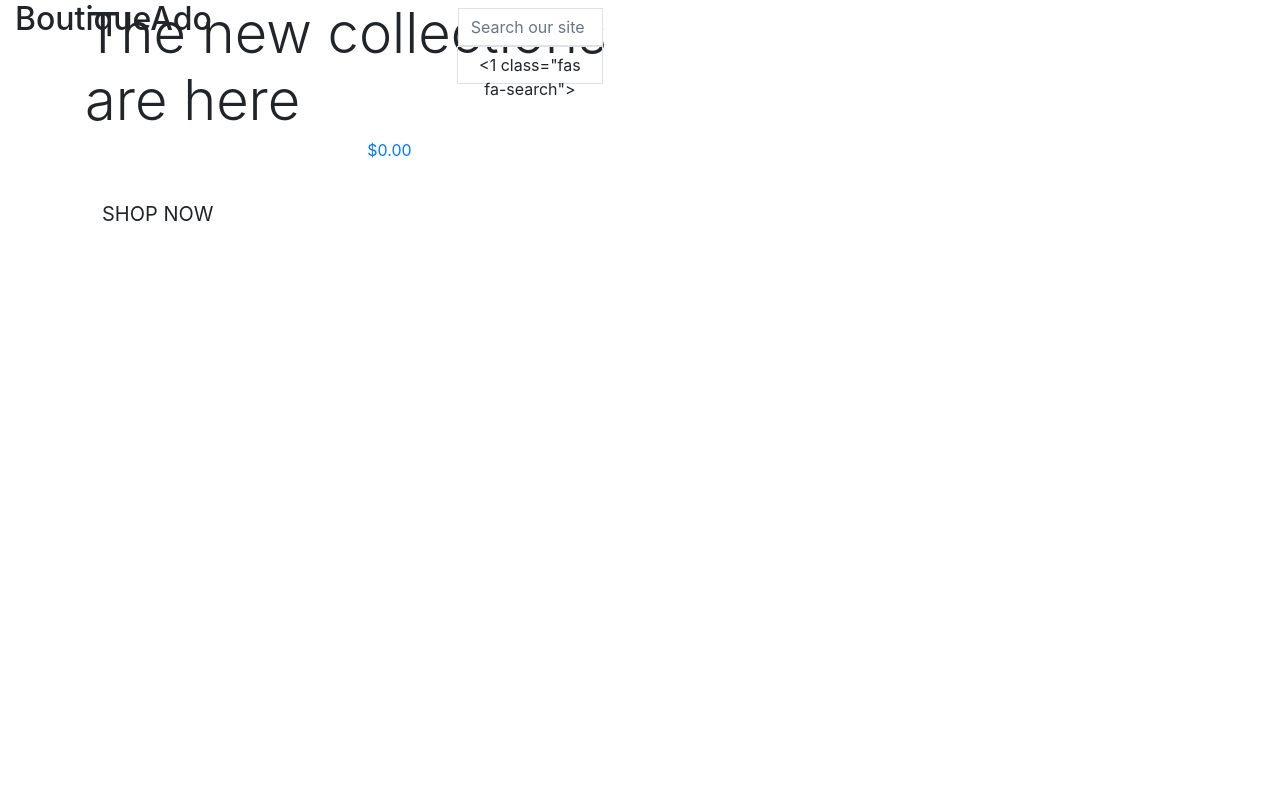
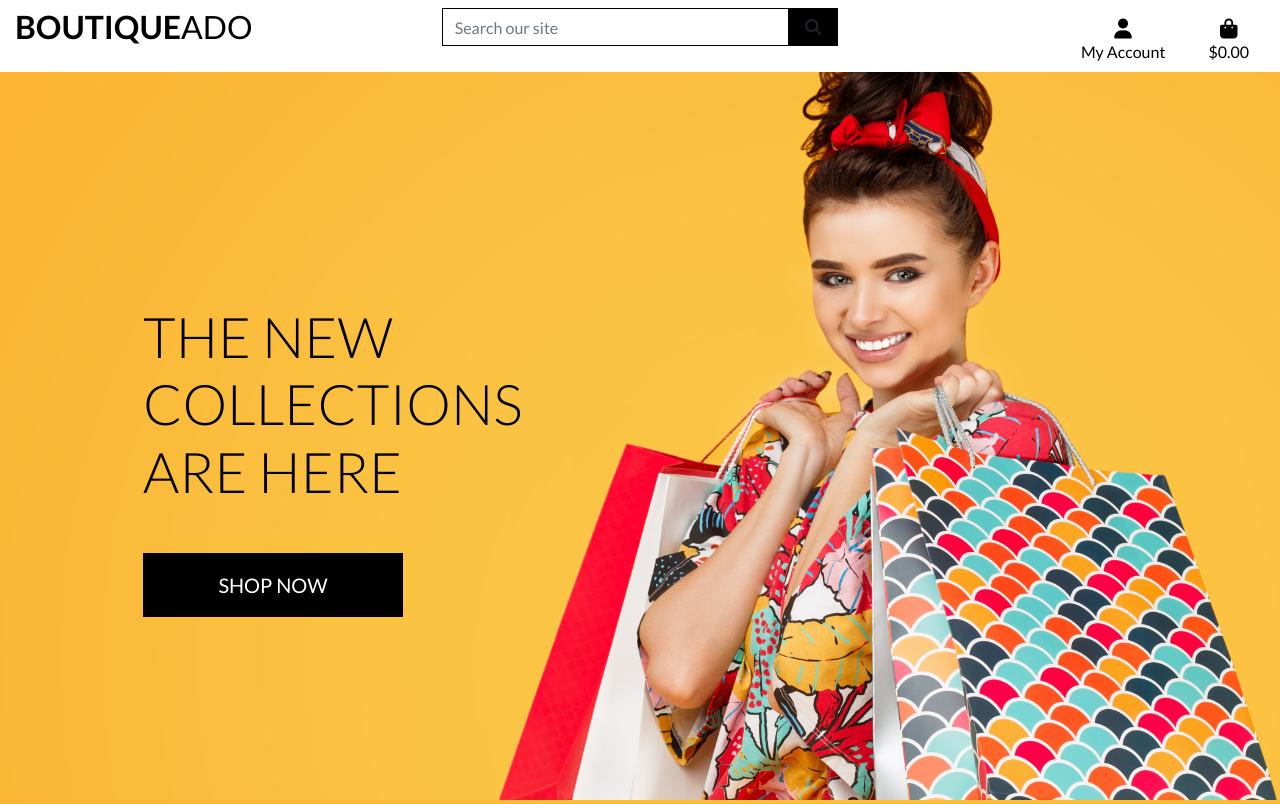
Before and after one commit to louisae452/boutique_ad-_v1, a Django app: page / in a window 1280 px wide. Before the commit the page ends 221 px from the top, so only its background shows below. Run offline with Django 3.2, Linux system fonts and the light colour scheme; some libraries are stand-ins or nearby versions.

Commit message:
Complete homepage header and css

```diff
--- a/boutique_ado/settings.py
+++ b/boutique_ado/settings.py
@@ -161,6 +161,10 @@ USE_TZ = True
 # https://docs.djangoproject.com/en/3.2/howto/static-files/
 
 STATIC_URL = '/static/'
+STATICFILES_DIRS = (os.path.join(BASE_DIR, 'static'),)
+
+MEDIA_URL = '/media/'
+MEDIA_ROOT = os.path.join(BASE_DIR, 'media')
 
 # Default primary key field type
 # https://docs.djangoproject.com/en/3.2/ref/settings/#default-auto-field
--- a/boutique_ado/urls.py
+++ b/boutique_ado/urls.py
@@ -15,9 +15,11 @@ Including another URLconf
 """
 from django.contrib import admin
 from django.urls import path, include
+from django.conf import settings
+from django.conf.urls.static import static
 
 urlpatterns = [
     path('admin/', admin.site.urls),
     path('accounts/', include('allauth.urls')),
     path('', include('home.urls')),
-]
+] + static(settings.MEDIA_URL, document_root=settings.MEDIA_ROOT)
--- /dev/null
+++ b/static/css/base.css
@@ -0,0 +1,72 @@
+html {
+    height:100%;
+}
+body {
+    background: url('/media/homepage_background_cropped.jpg') no-repeat center center fixed;
+    background-size: cover;
+    height: calc(100vh - 160px);
+    color: #555;
+    font-family: 'lato';
+}
+/* from 'Bulma' */
+.icon {
+    align-items: center;
+    display: inline-flex;
+    justify-content: center;
+    height: 1.5rem;
+    width: 1.5rem;
+}
+.logo-font {
+    text-transform: uppercase;
+}
+.main-logo-link {
+    width: fit-content;
+}
+.shop-now-button {
+    background: black;
+    color: white;
+    min-width: 260px;
+}
+.btn-black {
+    background: black;
+    color: whithe;
+}
+.shop-now-button:hover,
+.shop-now-button:active,
+.shop-now-button:focus,
+.btn-black:hover,
+.btn-black:active,
+.btn-black:focus {
+    background: #222;
+    color: white;
+}
+.text-black {
+    color: #000 !important;
+}
+.border-black {
+    border: 1px solid black !important;
+}
+
+/* -------------------------------- Media Queries */
+
+/* Slightly larger container on xl screens */
+@media (min-width: 1200px) {
+  .container {
+    max-width: 80%;
+  }
+}
+
+/* fixed top navbar only on medium and up */
+@media (min-width: 992px) {
+    .fixed-top-desktop-only {
+        position: fixed;
+        top: 0;
+        right: 0;
+        left: 0;
+        z-index: 1030;
+    }
+
+    .header-container {
+        padding-top: 164px;
+    }
+}
--- a/templates/base.html
+++ b/templates/base.html
@@ -14,12 +14,19 @@
 
     {% block corecss %}
         <link rel="stylesheet" href="https://stackpath.bootstrapcdn.com/bootstrap/4.4.1/css/bootstrap.min.css" integrity="sha384-Vkoo8x4CGsO3+Hhxv8T/Q5PaXtkKtu6ug5TOeNV6gBiFeWPGFN9MuhOf23Q9Ifjh" crossorigin="anonymous">
-    {% endblock %}
+        <link rel="preconnect" href="https://fonts.googleapis.com">
+        <link rel="preconnect" href="https://fonts.gstatic.com" crossorigin>
+        <link href="https://fonts.googleapis.com/css2?family=Lato:ital,wght@0,100;0,300;0,400;0,700;0,900;1,100;1,300;1,400;1,700;1,900&display=swap" rel="stylesheet">
+        <link href="{% static 'css/base.css' %}" rel="stylesheet">
+        {% endblock %}
+
+
 
     {% block extra-css %}
     {% endblock %}
 
     {% block corejs %}
+        <script src="https://kit.fontawesome.com/39f1e1f60d.js" crossorigin="anonymous"></script>
         <script src="https://cdn.jsdelivr.net/npm/jquery@3.5.1/dist/jquery.min.js" integrity="sha256-9/aliU8dGd2tb6OSsuzixeV4y/faTqgFtohetphbbj0=" crossorigin="anonymous"></script>
         <script src="https://cdn.jsdelivr.net/npm/popper.js@1.16.0/dist/umd/popper.min.js" integrity="sha384-Q6E9RHvbIyZFJoft+2mJbHaEWldlvI9IOYy5n3zV9zzTtmI3UksdQRVvoxMfooAo" crossorigin="anonymous"></script>
         <script src="https://stackpath.bootstrapcdn.com/bootstrap/4.4.1/js/bootstrap.min.js" integrity="sha384-wfSDF2E50Y2D1uUdj0O3uMBJnjuUD4Ih7YwaYd1iqfktj0Uod8GCExl3Og8ifwB6" crossorigin="anonymous"></script>
@@ -32,11 +39,11 @@
   </head>
   <body>
     <header class="container-fluid fixed-top">
-        <div class="row">
+        <div id="topnav" class="row bg-white pt-lg-2 none d-lg-flex">
             <div class="col-12 col-lg-4 py-1 py-lg-0 text-center text-lg-left">
-                <h2 class="fogo-font text-black my-0"><stron>Boutique</strong>Ado</h2>
-            </a>
-                <a htef="{% url 'home' %}" class="nav-link ma;in -logo-link">
+                <h2 class="logo-font text-black my-0"><strong>Boutique</strong>Ado</h2>
+                <a href="{% url 'home' %}" class="nav-link main -logo-link"></a>
+
             </div>
             <div class="col-12 col-lg-4 py-1 py-lg-0">
                 <form method="GET" action="">
@@ -44,7 +51,7 @@
                         <input class="form-control border border-black rounded-0" type="text" name="q" placeholder="Search our site">
                         <div class="input-group-append">
                             <button class="form-control btn btn-black border border-black rounded-0" type="submit">
-                                <span class="icon"><1 class="fas fa-search"></i></span>
+                                <span class="icon"><i class="fas fa-search"></i></span>
                             </button>
                         </div>
                     </div>
@@ -56,6 +63,7 @@
                         <a class="text-black nav-link" href="#" id="user-options" data-toggle="dropdown" aria-haspopup="true" aria-expanded="false">
                             <div class="text-center">
                                 <div><i class="fas fa-user fa-lg"></i></div>
+                                <p class="my-0">My Account</p>
                             </div>
                         </a>
                         <div class="dropdown-menu border-0" aria-labelledby="user-options">
@@ -63,16 +71,16 @@
                             {% if request.user.is_superuser %}
                                 <a href="" class="dropdown-item">Product Management</a>
                             {% endif %}
-                                <a href="" class="drop-down-item">My profile</a>
+                                <a href="" class="dropdown-item">My profile</a>
                                 <a href="{% url 'account_logout' %}" class="dropdown-item">Logout</a>
-                            '{% else %}
+                            {% else %}
                                 <a href="{% url 'account_signup' %}" class="dropdown-item">Register</a>
                                 <a href="{% url 'account_login' %}" class="dropdown-item">Login</a>
-                            {% endif %}'
+                            {% endif %}
                         </div>
                     </li>
                     <li class="list-inline-item">
-                        <a class="{% if grand_totatl %} text-info font-weight-bold{% else %}text-black{% endif %}nav-link" href="">
+                        <a class="{% if grand_totat %} text-info font-weight-bold{% else %}text-black{% endif %} nav-link" href="">
                             <div class="text-center">
                                 <div><i class="fas fa-shopping-bag fa-lg"></i></div>
                                 <p class="my-0">
```
Also changed, not shown: media/homepage_background_cropped.jpg (added).
